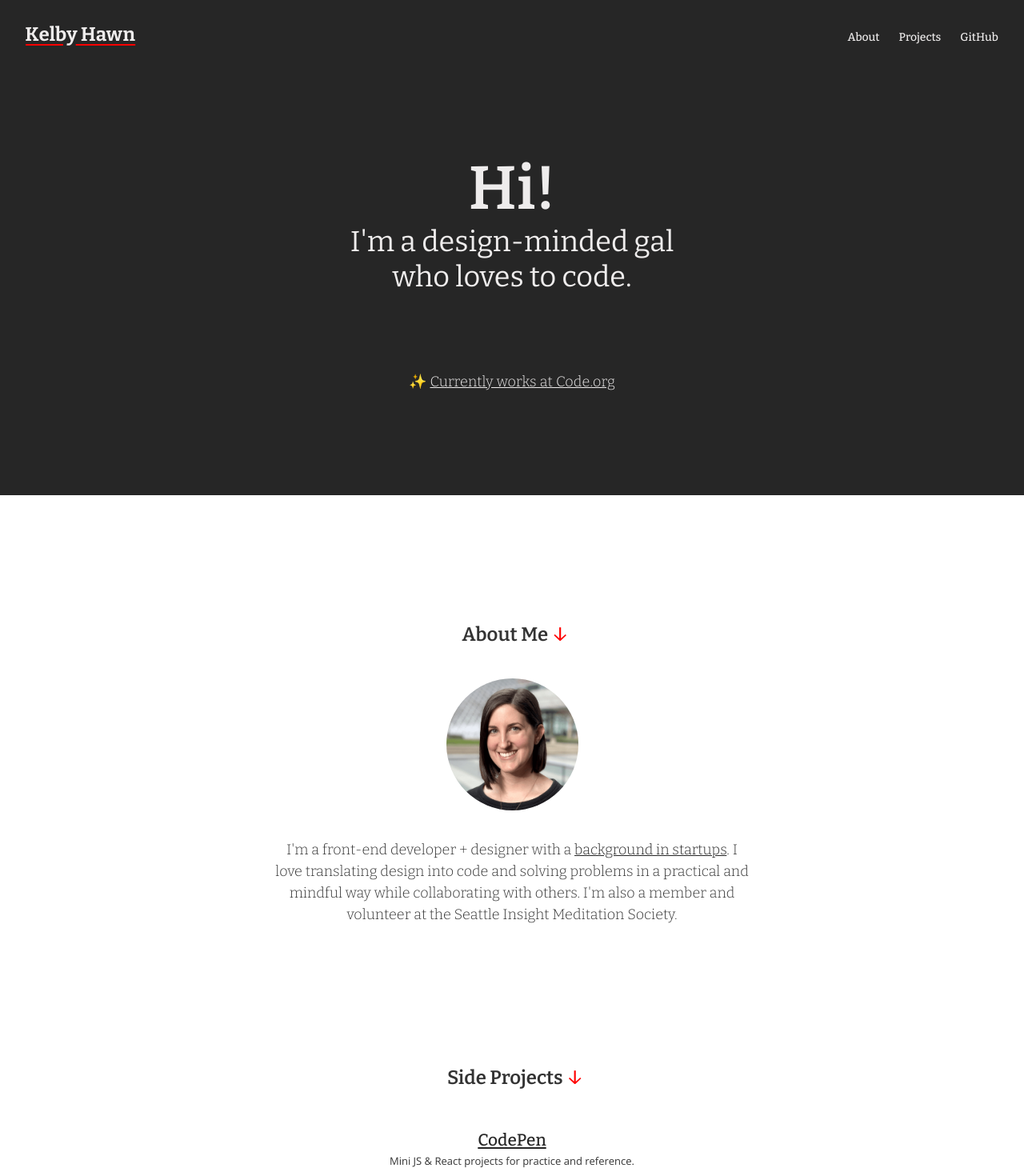
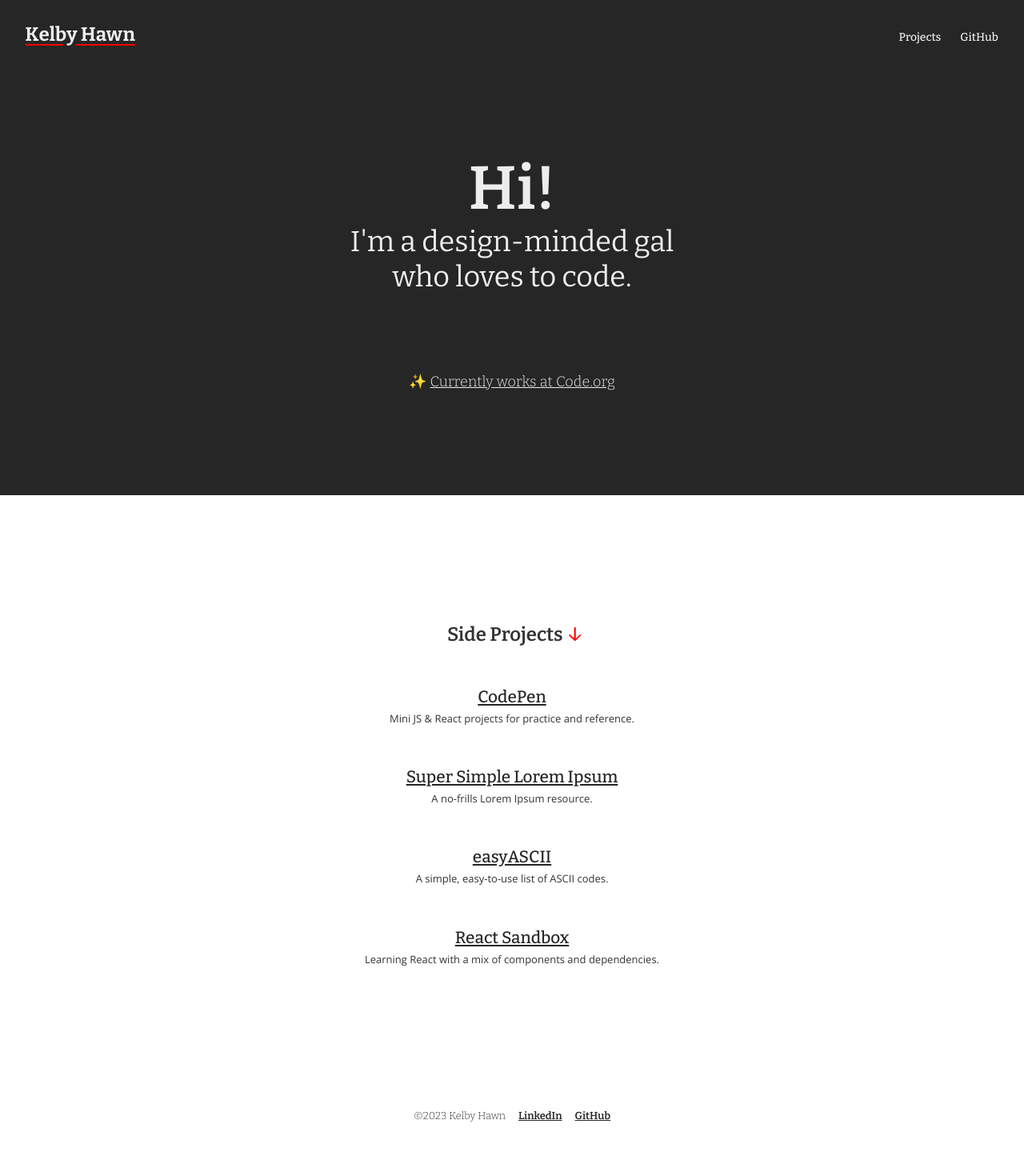
Before and after one commit to kelbyhawn/kelby-hawn, a React (Create React App) app: page / in a window 1280 px wide. Shown: the top 1470 px of the page at 80% size. Built offline with nearby package versions, Linux system fonts and the light colour scheme.

Commit message:
remove about section

```diff
--- a/src/Layout.js
+++ b/src/Layout.js
@@ -4,7 +4,6 @@ import { HashLink } from "react-router-hash-link";
 
 // Components
 import Top from "./sections/Top";
-import About from "./sections/About";
 import Projects from "./sections/Projects";
 import ATag from "./components/ATag";
 
@@ -22,9 +21,6 @@ export default function Layout() {
         <nav>
           <ul>
             <li>
-              <HashLink smooth to="#about" className="light">About</HashLink>
-            </li>
-            <li>
               <HashLink smooth to="#side-projects" className="light">Projects</HashLink>
             </li>
             <li>
@@ -36,7 +32,6 @@ export default function Layout() {
 
       <main>
         <Top />
-        <About />
         <Projects />
       </main>
 
--- a/src/sections/About.js
+++ /dev/null
@@ -1,15 +0,0 @@
-// Components
-import ATag from "../components/ATag"
-
-// Assets
-import me from "../assets/kelby-hawn.png"
-
-export default function About() {
-  return (
-    <section id="about" className="about">
-        <h3>About Me <span>↓</span></h3>
-        <img src={me} alt="Kelby Hawn" />
-        <p>I'm a front-end developer + designer with a <ATag href="https://www.crunchbase.com/person/kelby-hawn" linkText="background in startups" />. I love translating design into code and solving problems in a practical and mindful way while collaborating with others. I'm also a member and volunteer at the Seattle Insight Meditation Society.</p>
-    </section>
-  )
-}
```
Also changed, not shown: src/assets/kelby-hawn.png (deleted).
